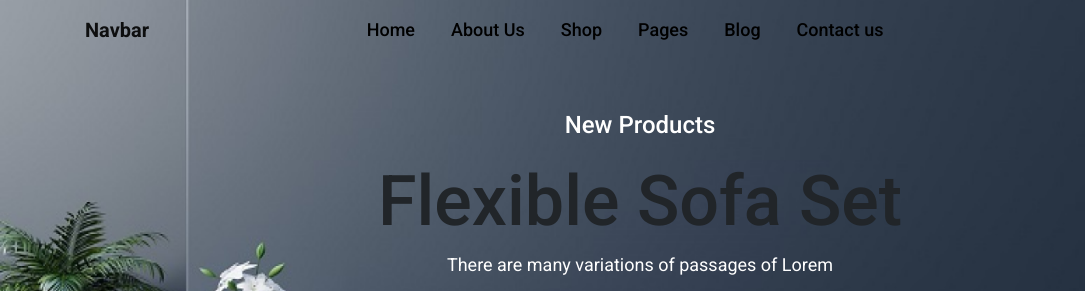
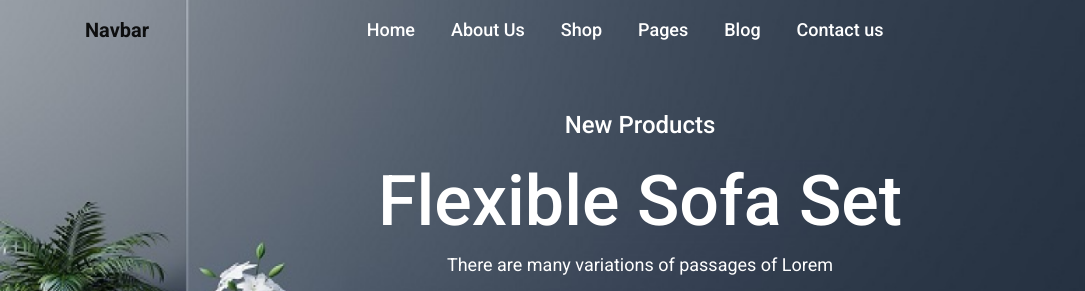
Before and after one commit to umar340/sofalayout, a plain HTML site: page index.html in a window 1280 px wide. Shown: the top 291 px of the page, 0-1085 px from the left. Drawn offline with nearby package versions, Linux system fonts and the light colour scheme; a web font is replaced by a local one.

Commit message:
css color changed

```diff
--- a/assets/css/style.css
+++ b/assets/css/style.css
@@ -25,7 +25,7 @@ header {
      background-color:var(--maincolor);
 }
 .nav-link {
-    color: #000 !important;
+    color: var(--mainColor) !important;
     margin: 0px 10px;
     font-style: normal;
     font-weight: 500;
@@ -47,7 +47,7 @@ header {
 .banner_hed {
     font-weight: 500;
     font-size: 70px;
-    color:var(--mainVColor);
+    color: var(--mainColor);
 }
 .banner_para1 {
     font-weight: 400;
--- a/index.html
+++ b/index.html
@@ -237,7 +237,7 @@
     <section>
         <div class="container">
             <div class="row pt-5">
-                <div class="col-md-6 justify-content-end align-content-center">
+                <div class="col-md-6 d-flex justify-content-end align-content-center">
                     <div class="card_2">
                         <img src="assets/img/Group 19.png">
                         <div class="card_content1">
```
